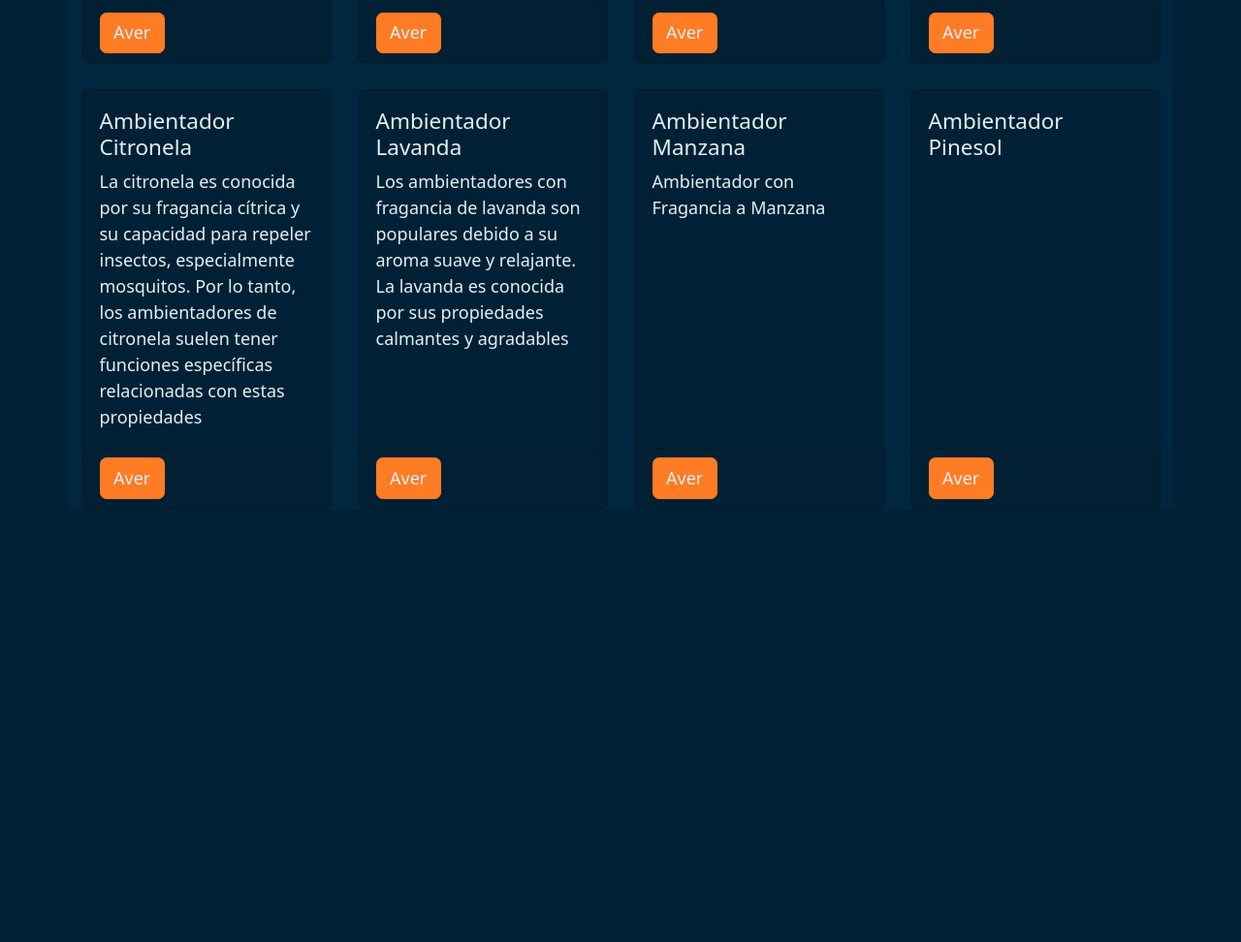
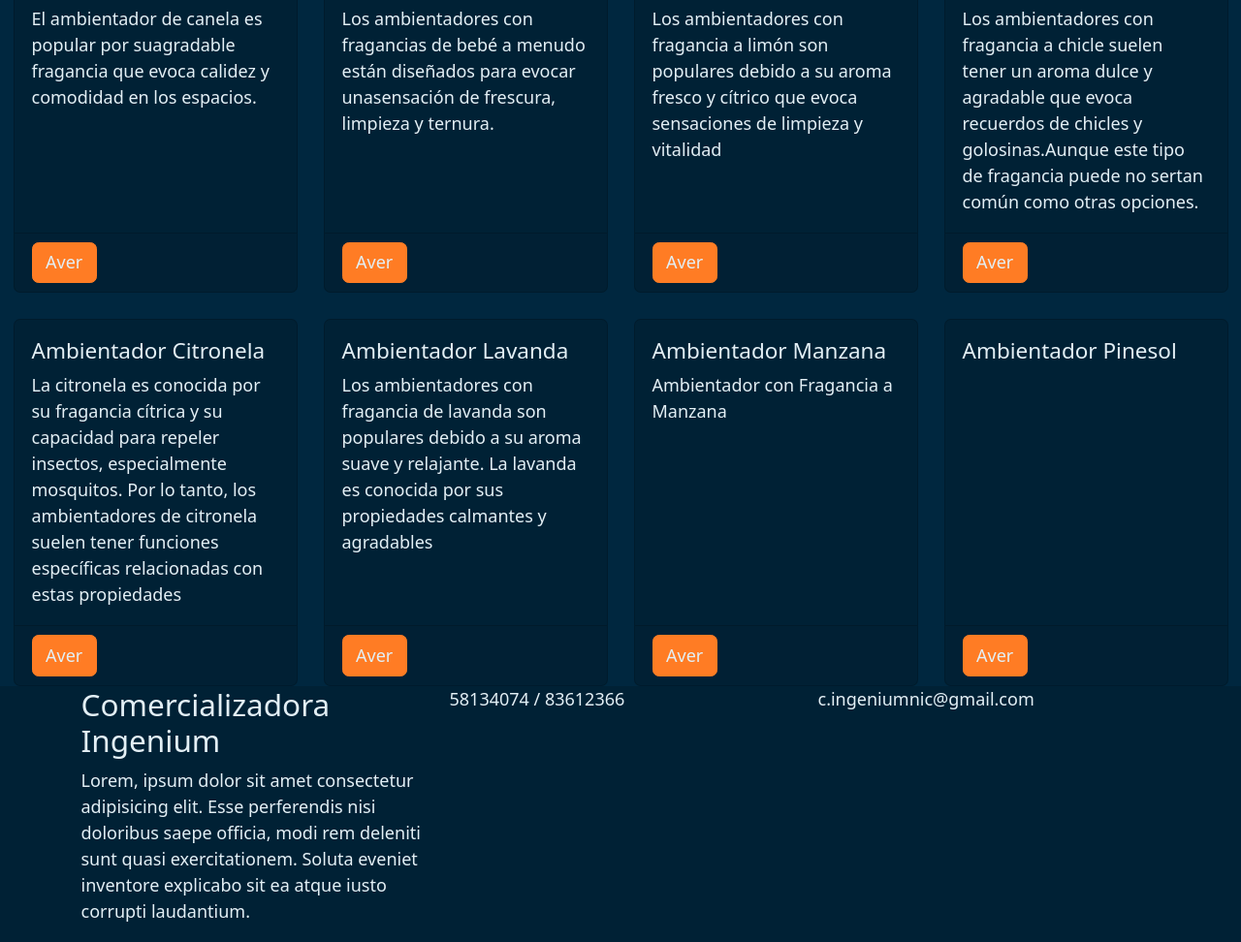
Before and after one commit to Z4N4T3/Ingenium, a plain HTML site: page Productos/cat.html in a window 1280 px wide. Shown: the part 1040-2012 px from the top of the page at 97% size. Before the commit the page ends 1565 px from the top, so only its background shows below. Drawn offline with nearby package versions, Linux system fonts and the light colour scheme.

Commit message:
more fxs

```diff
--- a/Nosotros/styles.css
+++ /dev/null
@@ -1,3 +0,0 @@
-.fotin{
-    object-fit: cover;
-}
--- a/Productos/cat.html
+++ b/Productos/cat.html
@@ -16,7 +16,7 @@
 <body>
     <header class="container-fluid px-0">
         <nav class="navbar navbar-dark navbar-expand-md " id="mainNavy">
-            <div class="container">
+            <div class="container-fluid">
                 <a class="navbar-brand" href="/">
                     <img src="/assets/img/Logo-Ony.svg" alt="Logo" width="30" height="30"
                         class="d-inline-block align-text-center">
@@ -48,13 +48,14 @@
         </nav>
     </header>
 
-    <main class="container">
+    <main class="container-fluid">
         <h1 class="display-2" id="tit">Catalogo de productos</h1>
 
         <h2 class="display-5 subtit"> Limpiadores</h2>
         <section class="row row-cols-1 row-cols-md-4 g-4">
             <div class="col">
                 <div class="card h-100">
+                    <img src="./Img/Cloro.webp" alt="">
                     <div class="card-body">
                         <h5 class="card-title">Cloro 6%</h5>
                         <p class="card-text">Galón de cloro
@@ -71,6 +72,8 @@
 
             <div class="col">
                 <div class="card h-100">
+                    <img src="./Img/suavizante.webp" alt="">
+
                     <div class="card-body">
                         <h5 class="card-title">Suavizante para ropa</h5>
                         <p class="card-text">Suavidad y frescura en cada prenda
@@ -258,9 +261,24 @@
 
     </main>
 
-    <footer>
+    <footer class="container">
 
-    </footer>
+        <section class="row footer-info">
+            <article class="col">
+                <h3>Comercializadora Ingenium</h3>
+                <p>Lorem, ipsum dolor sit amet consectetur adipisicing elit. Esse perferendis nisi doloribus saepe officia, modi rem deleniti sunt quasi exercitationem. Soluta eveniet inventore explicabo sit ea atque iusto corrupti laudantium.</p>
+            </article>
+            <article class="col">
+                <p>58134074 / 83612366</p>
+            </article>
+            <article class="col">
+                <p>c.ingeniumnic@gmail.com</p>
+            </article>
+
+        </section>
+
+
+</footer>
 
 
     <script src="https://cdn.jsdelivr.net/npm/bootstrap@5.3.2/dist/js/bootstrap.bundle.min.js"
```
Also changed, not shown: Nosotros/about.html (+7 -3 lines), Productos/Img/Cloro.webp (added), Productos/Img/suavizante.webp (added).
